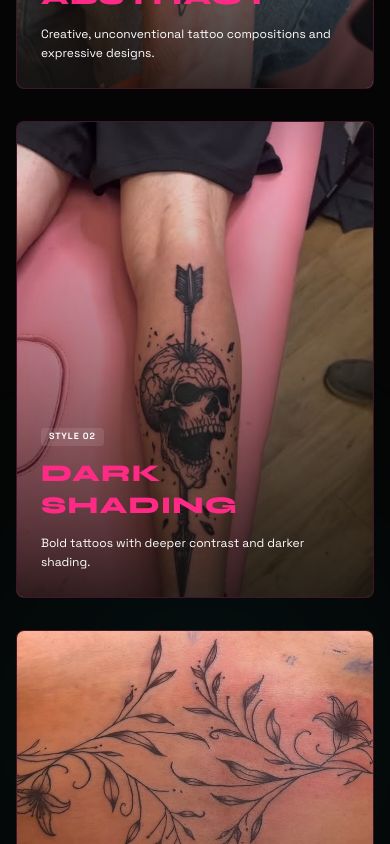
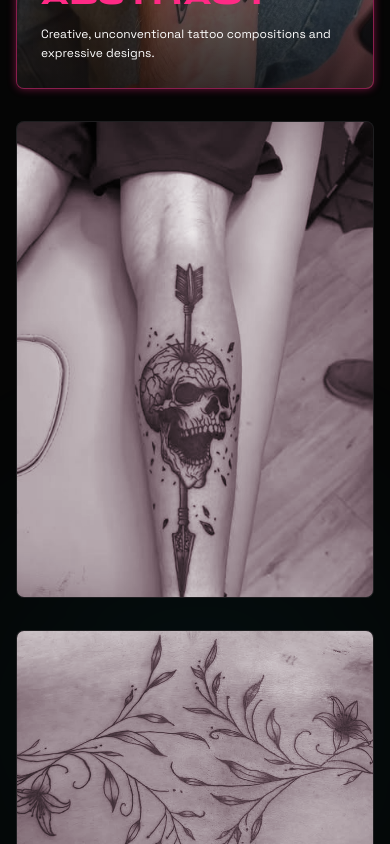
Before and after one commit to dipesh12o/kapriink, a React (Vite) app: page / in a window 390 px wide. Shown: the part 1920-2764 px from the top of the page. Built offline with nearby package versions, Linux system fonts and the light colour scheme.

Commit message:
feat: implement scroll-triggered style card hover effects for mobile using IntersectionObserver

```diff
--- a/src/components/Styles.tsx
+++ b/src/components/Styles.tsx
@@ -1,7 +1,64 @@
+import { useState, useEffect } from "react";
 import { motion } from "framer-motion";
 import { STYLES } from "../data/artistData";
 
 export default function Styles() {
+  const [activeCardId, setActiveCardId] = useState<string | null>(null);
+
+  useEffect(() => {
+    const observerOptions = {
+      root: null,
+      rootMargin: "0px",
+      threshold: 0.7, // Trigger when 70% of the card is visible
+    };
+
+    const cardElements = document.querySelectorAll(".style-card-mobile");
+
+    const observerCallback = (entries: IntersectionObserverEntry[]) => {
+      // Only run on mobile/tablet viewports (< 768px)
+      if (window.innerWidth >= 768) {
+        setActiveCardId(null);
+        return;
+      }
+
+      const visibleEntries = entries.filter(
+        (entry) => entry.isIntersecting && entry.intersectionRatio >= 0.7
+      );
+
+      if (visibleEntries.length > 0) {
+        visibleEntries.sort((a, b) => b.intersectionRatio - a.intersectionRatio);
+        const highestVisible = visibleEntries[0].target.getAttribute("data-card-id");
+        if (highestVisible) {
+          setActiveCardId(highestVisible);
+        }
+      } else {
+        // If the current active card went below 70% visibility, reset it
+        entries.forEach((entry) => {
+          const cardId = entry.target.getAttribute("data-card-id");
+          if (cardId === activeCardId && entry.intersectionRatio < 0.7) {
+            setActiveCardId(null);
+          }
+        });
+      }
+    };
+
+    const observer = new IntersectionObserver(observerCallback, observerOptions);
+    cardElements.forEach((el) => observer.observe(el));
+
+    const handleResize = () => {
+      if (window.innerWidth >= 768) {
+        setActiveCardId(null);
+      }
+    };
+    window.addEventListener("resize", handleResize);
+
+    return () => {
+      cardElements.forEach((el) => observer.unobserve(el));
+      observer.disconnect();
+      window.removeEventListener("resize", handleResize);
+    };
+  }, [activeCardId]);
+
   return (
     <section id="styles" className="py-24 bg-dark relative overflow-hidden">
       {/* Background neon glows */}
@@ -22,42 +79,70 @@ export default function Styles() {
 
         {/* Custom Styles Grid */}
         <div className="grid grid-cols-1 md:grid-cols-2 lg:grid-cols-4 gap-8">
-          {STYLES.map((style, index) => (
+          {STYLES.map((style, index) => {
+            const isActive = activeCardId === style.id;
+            return (
               <motion.div
                 key={style.id}
                 initial={{ opacity: 0, y: 30 }}
                 whileInView={{ opacity: 1, y: 0 }}
                 viewport={{ once: true, margin: "-100px" }}
                 transition={{ duration: 0.5, delay: index * 0.1 }}
-              className="group relative flex flex-col justify-end bg-dark-gray border border-primary/20 md:border-white/5 rounded-lg overflow-hidden aspect-[3/4] md:hover:border-primary/50 md:hover:neon-pink-border-glow transition-all duration-500"
+                data-card-id={style.id}
+                className={`style-card-mobile group relative flex flex-col justify-end bg-dark-gray rounded-lg overflow-hidden aspect-[3/4] transition-all duration-500 border ${
+                  isActive ? "border-primary/50 neon-pink-border-glow" : "border-white/5"
+                } md:hover:border-primary/50 md:hover:neon-pink-border-glow`}
               >
                 {/* Style Image */}
                 <div className="absolute inset-0 w-full h-full overflow-hidden">
                   <img
                     src={style.sampleImage}
                     alt={`${style.name} tattoo sample by KapriInk`}
-                  className="w-full h-full object-cover filter grayscale-0 md:grayscale md:group-hover:grayscale-0 md:group-hover:scale-105 transition-all duration-700"
+                    className={`w-full h-full object-cover transition-all duration-700 ${
+                      isActive ? "grayscale-0 scale-105" : "grayscale"
+                    } md:grayscale md:group-hover:grayscale-0 md:group-hover:scale-105`}
                     loading="lazy"
                   />
                   {/* Gradient shader overlays */}
-                <div className="absolute inset-0 bg-gradient-to-t from-dark via-dark/40 to-transparent opacity-80 md:group-hover:opacity-60 transition-opacity" />
-                <div className="absolute inset-0 bg-transparent md:bg-primary/10 md:mix-blend-color md:group-hover:bg-transparent transition-colors duration-500" />
+                  <div
+                    className={`absolute inset-0 bg-gradient-to-t from-dark via-dark/40 to-transparent transition-opacity duration-500 ${
+                      isActive ? "opacity-80" : "opacity-0"
+                    } md:opacity-80 md:group-hover:opacity-60`}
+                  />
+                  <div
+                    className={`absolute inset-0 transition-colors duration-500 ${
+                      isActive ? "bg-transparent" : "bg-primary/10 mix-blend-color"
+                    } md:bg-primary/10 md:mix-blend-color md:group-hover:bg-transparent`}
+                  />
                 </div>
 
                 {/* Card Label Content */}
-              <div className="relative p-6 space-y-3 z-10">
+                <div
+                  className={`relative p-6 space-y-3 z-10 transition-all duration-500 transform ${
+                    isActive ? "opacity-100 translate-y-0" : "opacity-0 translate-y-4"
+                  } md:opacity-100 md:translate-y-0`}
+                >
                   <span className="inline-block px-2 py-0.5 text-[9px] font-bold tracking-widest bg-white/10 text-white rounded uppercase">
                     Style 0{index + 1}
                   </span>
-                <h3 className="text-2xl font-display font-extrabold tracking-wider text-primary md:text-white md:group-hover:text-primary transition-colors">
+                  <h3
+                    className={`text-2xl font-display font-extrabold tracking-wider transition-colors ${
+                      isActive ? "text-primary" : "text-white"
+                    } md:text-white md:group-hover:text-primary`}
+                  >
                     {style.name}
                   </h3>
-                <p className="text-white md:text-light-gray/70 text-xs sm:text-sm leading-relaxed md:group-hover:text-white transition-colors duration-300">
+                  <p
+                    className={`text-xs sm:text-sm leading-relaxed transition-colors duration-300 ${
+                      isActive ? "text-white" : "text-light-gray/70"
+                    } md:text-light-gray/70 md:group-hover:text-white`}
+                  >
                     {style.description}
                   </p>
                 </div>
               </motion.div>
-          ))}
+            );
+          })}
         </div>
       </div>
     </section>
```
Lines whose indentation alone changed are shown as unchanged.
